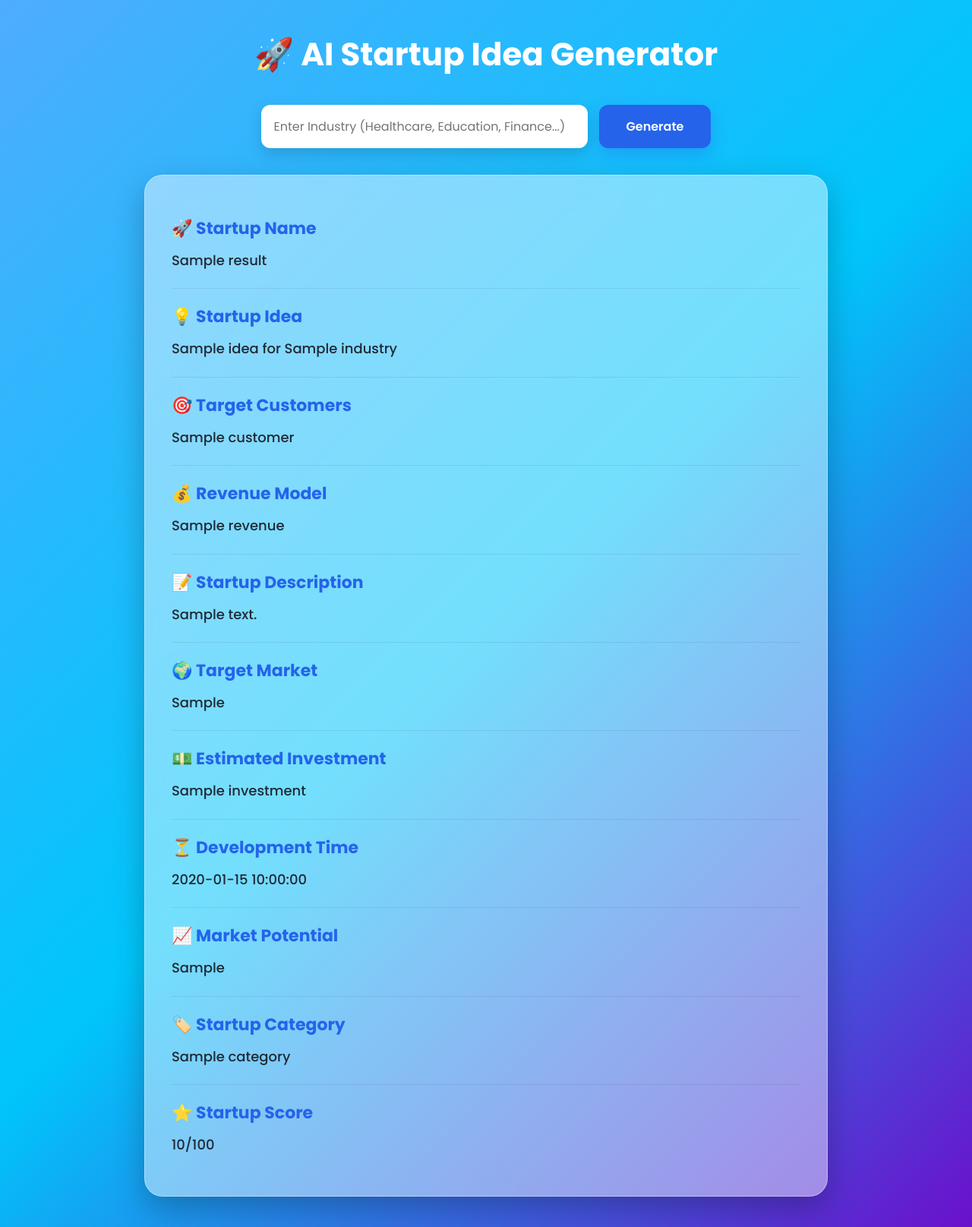
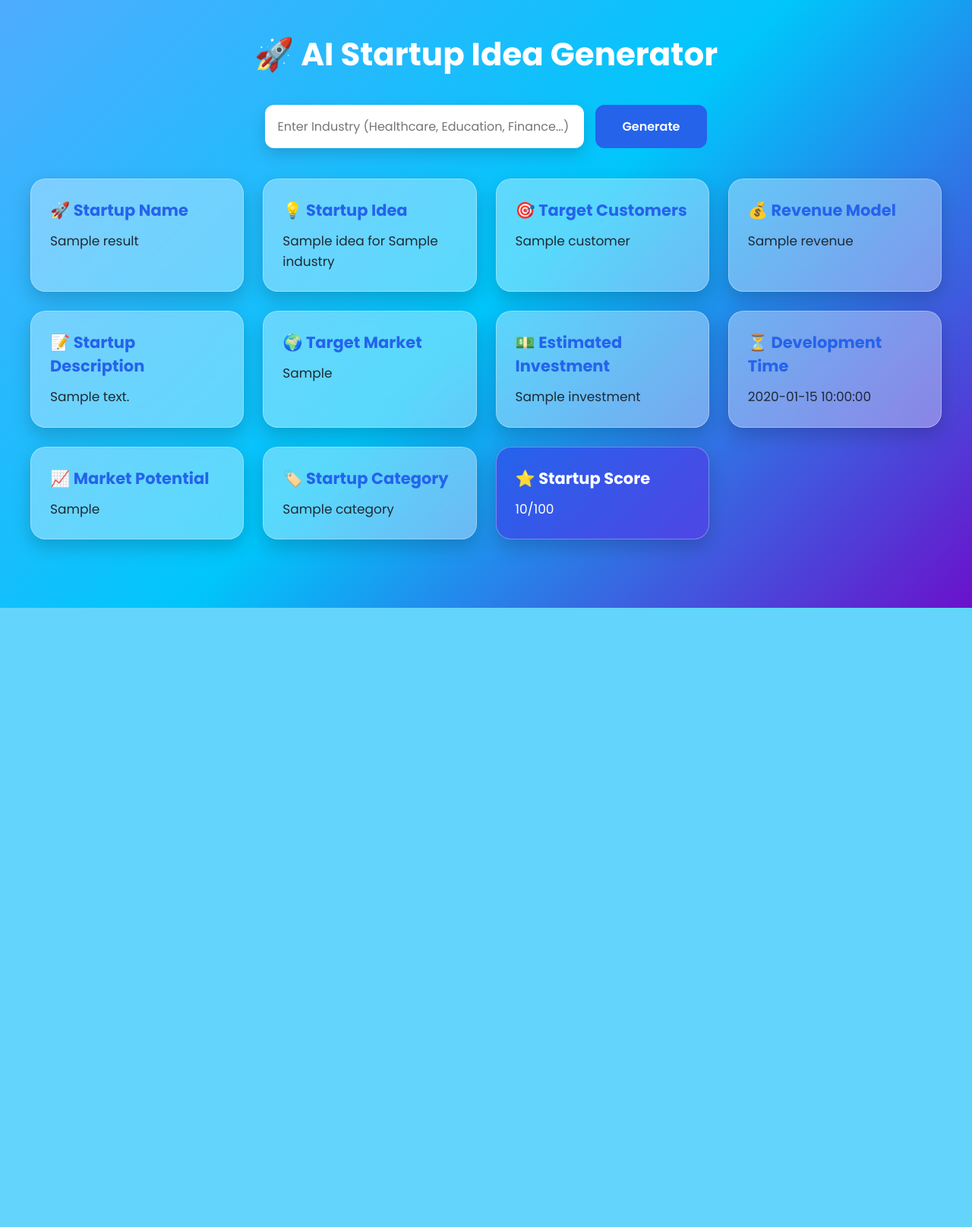
Before and after one commit to Vaishnaviv-p/AI-Startup-Idea-Generator, a Flask app: template templates/index.html in a window 1280 px wide. Shown: the whole page at 76% size. After the commit the page ends 800 px from the top, so only its background shows below. Run offline with Flask 3, Linux system fonts and the light colour scheme; the template is opened without the code that fills it: most values are stand-ins (such as "Sample title", 1, 10 or a date in 2020).

Commit message:
Version 12.3 Dashboard cards UI

```diff
--- a/static/style.css
+++ b/static/style.css
@@ -11,42 +11,38 @@
 body{
     background:linear-gradient(135deg,#4facfe,#00c6fb,#6a11cb);
     min-height:100vh;
-    display:flex;
-    justify-content:center;
-    align-items:flex-start;
     padding:40px 20px;
 }
 
 .container{
     width:100%;
-    max-width:900px;
+    max-width:1200px;
+    margin:auto;
 }
 
 h1{
     text-align:center;
-    color:#ffffff;
+    color:white;
     font-size:42px;
     margin-bottom:35px;
-    font-weight:700;
 }
 
 form{
     display:flex;
     justify-content:center;
     gap:15px;
-    margin-bottom:35px;
     flex-wrap:wrap;
+    margin-bottom:40px;
 }
 
 input{
-    width:430px;
+    width:420px;
     max-width:100%;
     padding:16px;
     border:none;
+    outline:none;
     border-radius:12px;
-    outline:none;
     font-size:16px;
-    background:#ffffff;
     box-shadow:0 8px 20px rgba(0,0,0,.15);
 }
 
@@ -60,7 +56,6 @@ button{
     font-weight:600;
     cursor:pointer;
     transition:.3s;
-    box-shadow:0 8px 20px rgba(37,99,235,.35);
 }
 
 button:hover{
@@ -68,114 +63,88 @@ button:hover{
     transform:translateY(-3px);
 }
 
-/* ---------- Premium Glass Card ---------- */
+/* Dashboard Grid */
 
-.card{
-
-    background:rgba(255,255,255,.45);
-
-    backdrop-filter:blur(18px);
-    -webkit-backdrop-filter:blur(18px);
-
-    border:1px solid rgba(255,255,255,.35);
-
-    border-radius:24px;
-
-    padding:35px;
-
-    box-shadow:0 15px 40px rgba(0,0,0,.25);
-
-    animation:fadeIn .6s ease;
+.dashboard{
+    display:grid;
+    grid-template-columns:repeat(auto-fit,minmax(280px,1fr));
+    gap:25px;
 }
 
-.card h2{
+/* Individual Cards */
 
-    color:#2563eb;
+.info-card{
+    background:rgba(255,255,255,.35);
+    backdrop-filter:blur(15px);
+    -webkit-backdrop-filter:blur(15px);
 
-    font-size:22px;
+    border:1px solid rgba(255,255,255,.3);
 
-    margin-top:18px;
-    margin-bottom:10px;
+    border-radius:20px;
+
+    padding:25px;
+
+    box-shadow:0 10px 25px rgba(0,0,0,.18);
+
+    transition:.35s;
+
+    animation:fadeUp .6s ease;
 }
 
-.card p{
-
-    color:#1f2937;
-
-    font-size:18px;
-
-    line-height:1.8;
-
-    margin-bottom:16px;
-
-    font-weight:500;
+.info-card:hover{
+    transform:translateY(-8px) scale(1.02);
+    box-shadow:0 20px 35px rgba(0,0,0,.25);
 }
 
-hr{
-
-    border:none;
-
-    border-top:1px solid rgba(0,0,0,.08);
-
-    margin:20px 0;
+.info-card h2{
+    color:#2563eb;
+    font-size:21px;
+    margin-bottom:12px;
 }
 
-/* Fade Animation */
+.info-card p{
+    color:#1f2937;
+    font-size:17px;
+    line-height:1.6;
+}
 
-@keyframes fadeIn{
+.score-card{
+    background:linear-gradient(135deg,#2563eb,#4f46e5);
+}
+
+.score-card h2,
+.score-card p{
+    color:white;
+}
+
+@keyframes fadeUp{
 
     from{
-
         opacity:0;
-
-        transform:translateY(20px);
-
+        transform:translateY(30px);
     }
 
     to{
-
         opacity:1;
-
         transform:translateY(0);
-
     }
 
 }
 
-/* Mobile */
-
 @media(max-width:768px){
 
     h1{
-
         font-size:32px;
-
     }
 
     form{
-
         flex-direction:column;
-
         align-items:center;
-
     }
 
-    input{
-
+    input,
+    button{
         width:100%;
-
-    }
-
-    button{
-
-        width:100%;
-
-    }
-
-    .card{
-
-        padding:25px;
-
     }
 
 }
--- a/templates/index.html
+++ b/templates/index.html
@@ -29,60 +29,62 @@
 
     {% if result %}
 
-        <div class="card">
+    <div class="dashboard">
 
+        <div class="info-card">
             <h2>🚀 Startup Name</h2>
             <p>{{ result.name }}</p>
+        </div>
 
-            <hr>
-
+        <div class="info-card">
             <h2>💡 Startup Idea</h2>
             <p>{{ result.idea }} for {{ result.industry }}</p>
+        </div>
 
-            <hr>
-
+        <div class="info-card">
             <h2>🎯 Target Customers</h2>
             <p>{{ result.customer }}</p>
+        </div>
 
-            <hr>
-
+        <div class="info-card">
             <h2>💰 Revenue Model</h2>
             <p>{{ result.revenue }}</p>
+        </div>
 
-            <hr>
-
+        <div class="info-card">
             <h2>📝 Startup Description</h2>
             <p>{{ result.description }}</p>
+        </div>
 
-            <hr>
-
+        <div class="info-card">
             <h2>🌍 Target Market</h2>
             <p>{{ result.target_market }}</p>
+        </div>
 
-            <hr>
-
+        <div class="info-card">
             <h2>💵 Estimated Investment</h2>
             <p>{{ result.investment }}</p>
+        </div>
 
-            <hr>
-
+        <div class="info-card">
             <h2>⏳ Development Time</h2>
             <p>{{ result.development_time }}</p>
+        </div>
 
-            <hr>
-
+        <div class="info-card">
             <h2>📈 Market Potential</h2>
             <p>{{ result.market_potential }}</p>
+        </div>
 
-            <hr>
-
+        <div class="info-card">
             <h2>🏷️ Startup Category</h2>
             <p>{{ result.category }}</p>
+        </div>
 
-            <hr>
-
+        <div class="info-card score-card">
             <h2>⭐ Startup Score</h2>
             <p>{{ result.score }}/100</p>
+        </div>
 
     </div>
 
@@ -91,5 +93,4 @@
 </div>
 
 </body>
-
 </html>
```
Lines whose indentation alone changed are shown as unchanged.
